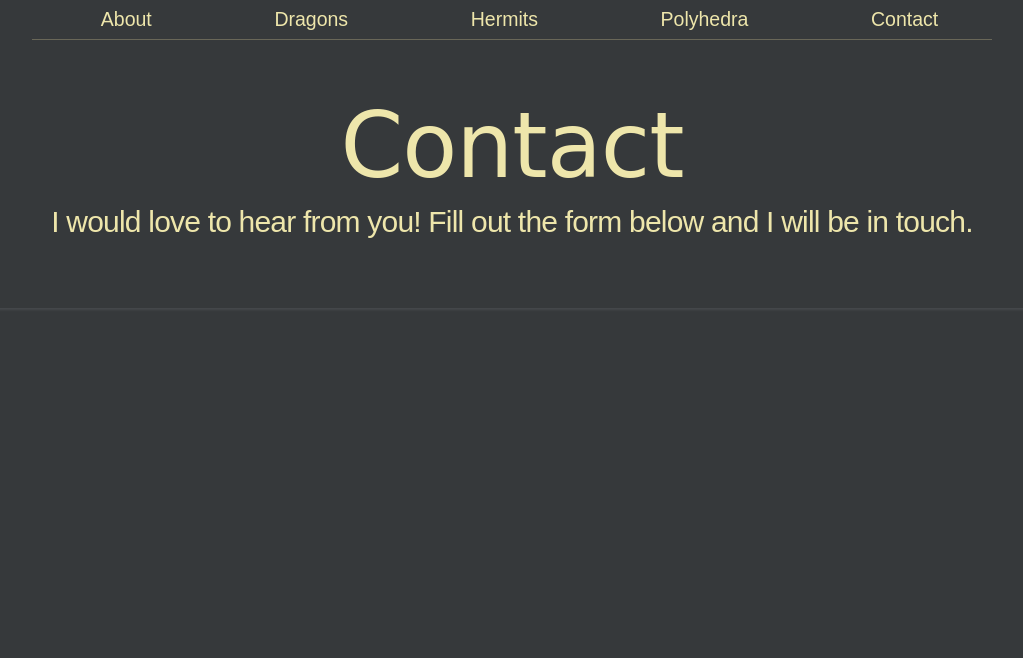
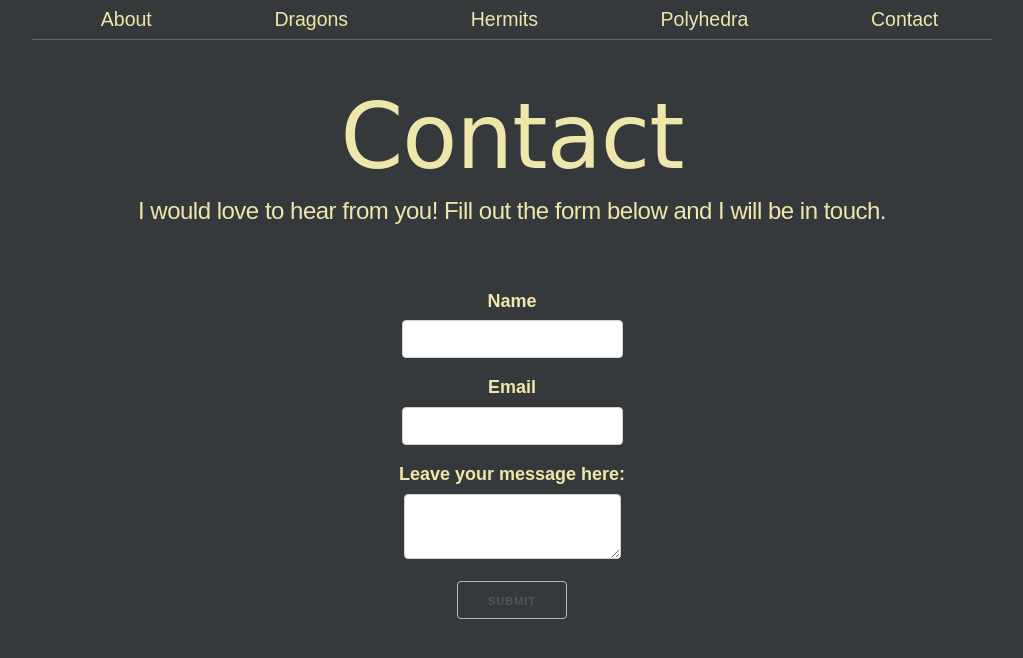
Before and after one commit to bgins/moon-flask, a Flask app: page /contact in a window 1280 px wide. Shown: the top 658 px of the page, without its empty margins (128-1151 px from the left). Run offline with Flask 2, Linux system fonts and the light colour scheme; data comes from the database, SQL or seed files in the repository; some web fonts are replaced.

Commit message:
Add form to contact page.
Added forms.py with ContactForm.
Add this form to 'contact' template.
Layout and styles adjusted in 'contact' template.

```diff
--- /dev/null
+++ b/app/forms.py
@@ -0,0 +1,13 @@
+from flask.ext.wtf import Form
+# Is HiddenField needed for CSRF hidden tag?
+from wtforms import StringField, TextAreaField, SubmitField
+from wtforms.validators import Required, Email
+
+# from app.models import
+
+class ContactForm(Form):
+	name = StringField('Name', validators=[Required()])
+	# Make sure both validators work for email
+	email = StringField('Email', validators=[Required(),Email()])
+	message = TextAreaField('Leave your message here:')
+	submit = SubmitField('Submit')
--- a/app/static/css/main.css
+++ b/app/static/css/main.css
@@ -77,6 +77,7 @@ header {
 div.preheader {
   padding-top: 1em;
 }
+/*Prefix this semantically*/
 .profile-picture {
   width: 125px;
   height: 125px;
@@ -108,9 +109,22 @@ header.page img {
   display: inline-block;
 }
 
+header.contact {
+  padding: 0 0 1.5em;
+}
 header.contact h2 {
-  margin-top: 0.5em;
+  margin-top: 0.2em;
 }
+@media (min-width: 400px) {
+  header.contact {
+    padding: 0 0 2.5em;
+  }
+  header.contact h2 {
+    margin-top: 0.4em;
+  }
+}
+
+
 
 /*Sections*/
 section.posts p {
@@ -127,8 +141,15 @@ section.posts h3 {
 section.posts img {
   margin-bottom: 1em;
 }
+section.contact div.submit {
+  margin-top: 0.5em;
+}
+
 
 /*Form Elements*/
+label {
+  font-size: 1.2em;
+}
 
 
 /*Navigation*/
--- a/app/templates/contact.html
+++ b/app/templates/contact.html
@@ -3,7 +3,7 @@
 
 {% block header %}
 <body class="contact">
-	<header class="contact page">
+	<header class="contact">
 		<div class="container">
 			<div class="row">
 				<nav class="page twelve columns">
@@ -18,7 +18,7 @@
 			</div>
 			<div class="row">
 					<h2>Contact</h2>
-					<h4>I would love to hear from you! Fill out the form below and I will be in touch.</h4>
+					<h5>I would love to hear from you! Fill out the form below and I will be in touch.</h5>
 			</div>
 		</div>
 	</header>
@@ -27,11 +27,21 @@
 {% block content %}
 	<section class="contact">
 		<div class="container">
-
+		<form method="POST">
+			<div class="row">
+			{{ form.name.label }}{{ form.name() }}
+			{{ form.email.label }}{{ form.email() }}
+			{{ form.message.label }}{{ form.message() }}
+			</div>
+			<div class="submit row">
+			{{ form.submit() }}
+			</div>
+		</form>
 
 		</div>
 	</section>
 
+<!-- Change styles and pass in social_icons -->
 	<footer>
 		<div class="container">
 			<div class="row">
--- a/app/views.py
+++ b/app/views.py
@@ -2,6 +2,8 @@ from app import app, db
 from flask import render_template, url_for
 
 from app.models import User, Page, Post, SocialIcon
+from app.forms import ContactForm
+
 
 
 @app.route('/')
@@ -19,7 +21,8 @@ def page(name):
 	return render_template('page.html', name=name, pages=pages, posts=posts, social_icons=social_icons)
 
 
-@app.route('/contact')
+@app.route('/contact', methods=['GET', 'POST'])
 def contact():
 	pages = Page.query.all()
-	return render_template('contact.html', pages=pages)
+	form = ContactForm()
+	return render_template('contact.html', form=form, pages=pages)
```
